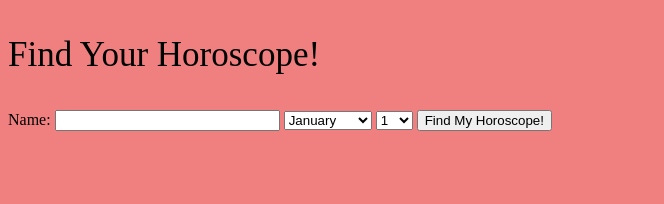
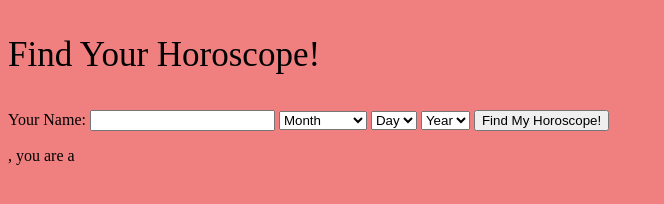
Before and after one commit to phildierks/horoscope, a plain HTML site: page horoscope.html in a window 1280 px wide. Both pictures are taken after a click on the button "Find My Horoscope!". Shown: the whole page, without its empty margins (0-664 px from the left). Drawn offline with Linux system fonts and the light colour scheme.

Commit message:
Horoscope Project

```diff
--- a/horoscope.html
+++ b/horoscope.html
@@ -1,6 +1,7 @@
 <!DOCTYPE html>
 <html lang="en">
 <head>
+
     <script src="horoscope.js"></script>
     <style>
         body{
@@ -12,10 +13,13 @@
 </head>
 <body>
 
+
 <p style =" font-size:35px"> Find Your Horoscope!
-<p> Name:
-<input type="text" id="name" value="" size="25">
-<select id="month">
+<p>Your Name:
+<input type="text" id="name" value="" size="20">
+
+<select id="month" onchange="doDays(this.value)">
+    <option> Month
     <option value="1"> January</option>
     <option value="2"> February</option>
     <option value="3"> March</option>
@@ -29,41 +33,19 @@
     <option value="11"> November</option>
     <option value="12">  December</option>
 </select>
-<select id="day">
-    <option value="1"> 1</option>
-    <option value="2"> 2</option>
-    <option value="3"> 3</option>
-    <option value="4"> 4</option>
-    <option value="5"> 5</option>
-    <option value="6"> 6</option>
-    <option value="7"> 7</option>
-    <option value="8"> 8</option>
-    <option value="9"> 9</option>
-    <option value="10"> 10</option>
-    <option value="11"> 11</option>
-    <option value="12"> 12</option>
-    <option value="13"> 13</option>
-    <option value="14"> 14</option>
-    <option value="15"> 15</option>
-    <option value="16"> 16</option>
-    <option value="17"> 17</option>
-    <option value="18"> 18</option>
-    <option value="19"> 19</option>
-    <option value="20"> 20</option>
-    <option value="21"> 21</option>
-    <option value="22"> 22</option>
-    <option value="23"> 23</option>
-    <option value="24"> 24</option>
-    <option value="25"> 25</option>
-    <option value="26"> 26</option>
-    <option value="27"> 27</option>
-    <option value="28"> 28</option>
-    <option value="29"> 29</option>
-    <option value="30"> 30</option>
-    <option value="31"> 31</option>
+<select id="days">
+    <option> Day
 </select>
 
-<button id="Submit" onclick="start()">Find My Horoscope!</button>
+    <select id="years">
+        <option> Year
+    </select>
+
+<button id="submitButton" onclick="start()">Find My Horoscope!</button>
+<div id="horoscope"></div>
+
+
+
 
 </body>
 </html>
--- a/horoscope.js
+++ b/horoscope.js
@@ -1,36 +1,59 @@
 function start(){
-    var name = document.getElementById("name").value;
-    var month = document.getElementById("month").value;
-    var day = document.getElementById("day").value;
-    var sign = determineHoroscope(month,day,name).value;
-    console.log(month + day + name);
+    onSubmit();
+    console.log(name + month + day);
+    document.getElementById("horoscope").innerHTML = determineHoroscope();
 }
 
+function onSubmit(){
+    name = document.getElementById("name").value;
+    month = document.getElementById("month").value;
+    day = document.getElementById("days").value;
+}
+function yearBox() {
+    var result ="";
+    for(var i = 1; i <= 100; i++){
+        result+="<option value =" + i + ">" + (i+ 1899) + "</option>"
+    }
+    document.getElementById("years").innerHTML=result;
 
-function determineHoroscope(month,day, name){
-    if(month == 1 &&  day >= 20 || (month == 2 && day <=18)){
-        return name + ", You are an Aquarius";
-    }else if(month == 2 &&  day>= 19 ||(month == 3 && day<=20)){
-        return name + ", You are a Pisces";
+}
+function doDays(month){
+    var mDays = [0,31,28,31,30,31,30,31,31,30,31,30,31];
+    var result = "";
+    for(var i = 1; i <= mDays[month]; i++){
+        result += "<option value =" + i + ">" + i + "</option>"
+    }
+    document.getElementById("days").innerHTML=result;
+}
+
+var sign ="";
+function determineSign(month,day){
+    if(month == 1 && day >= 20 || (month == 2 && day <=18)){
+        sign += "Aquarius";
+    }else if(month == 2 && day>= 19 ||(month == 3 && day<=20)){
+        sign += "Pisces";
     }else if(month == 3 && day>= 21 || (month == 4 && day<= 19)){
-        return name + ", You are an Aries";
+        sign += "Aries";
     }else if(month == 4 && day >= 20 || (month == 5 && day<= 20)){
-        return name + ", You are a Taurus";
+        sign += "Taurus";
     }else if(month == 5 && day >= 21 || (month == 6 && day <= 20)){
-        return name + ", You are a Gemini";
+        sign += "Gemini";
     }else if(month == 6 && day >= 21 || (month == 7 && day <= 22)){
-        return name + ", You are a Cancer";
+        sign += "Cancer";
     }else if(month == 7 && day>= 23 || (month == 8 && day <= 22)){
-        return  name + ", You are a Leo";
+        sign += "Leo";
     }else if(month == 8 && day >= 23 || (month == 9 && day <= 22)){
-        return name + ", You are a Virgo";
+        sign += "Virgo"
     }else if(month == 9 && day >= 23 || (month == 10 && day<= 22)){
-        return name + ", You are a Libra";
+        sign+= "Libra";
     }else if(month == 10 && day >=23 || (month ==  11 && day <=21)){
-        return name +  ", You are a Scorpio";
+        sign += "Scorpio";
     }else if(month == 11 && day >=22 || (month == 12 && day <= 21)){
-        return name + ", You are a Sagittarius";
+        sign+= "Sagittarius";
     }else{
-        return name + ", You are a Capricorn";
+        sign += "Capricorn";
     }
 }
+function determineHoroscope(){
+    return name + ", you are a " + sign;
+}
```
